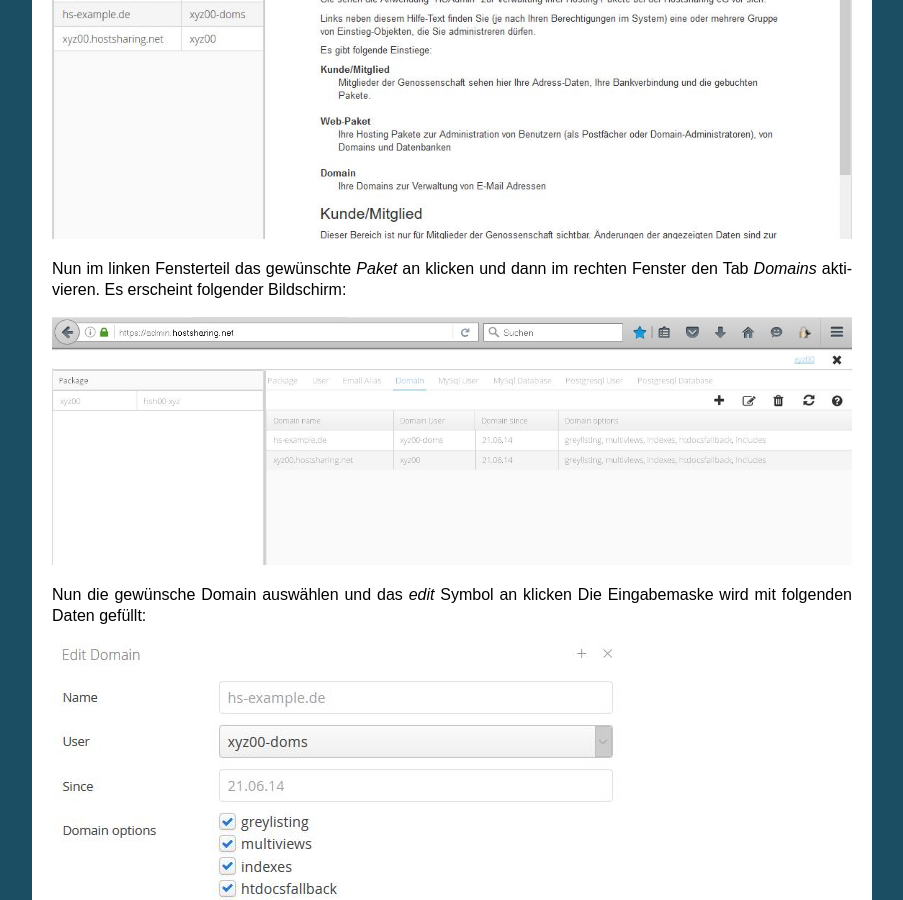
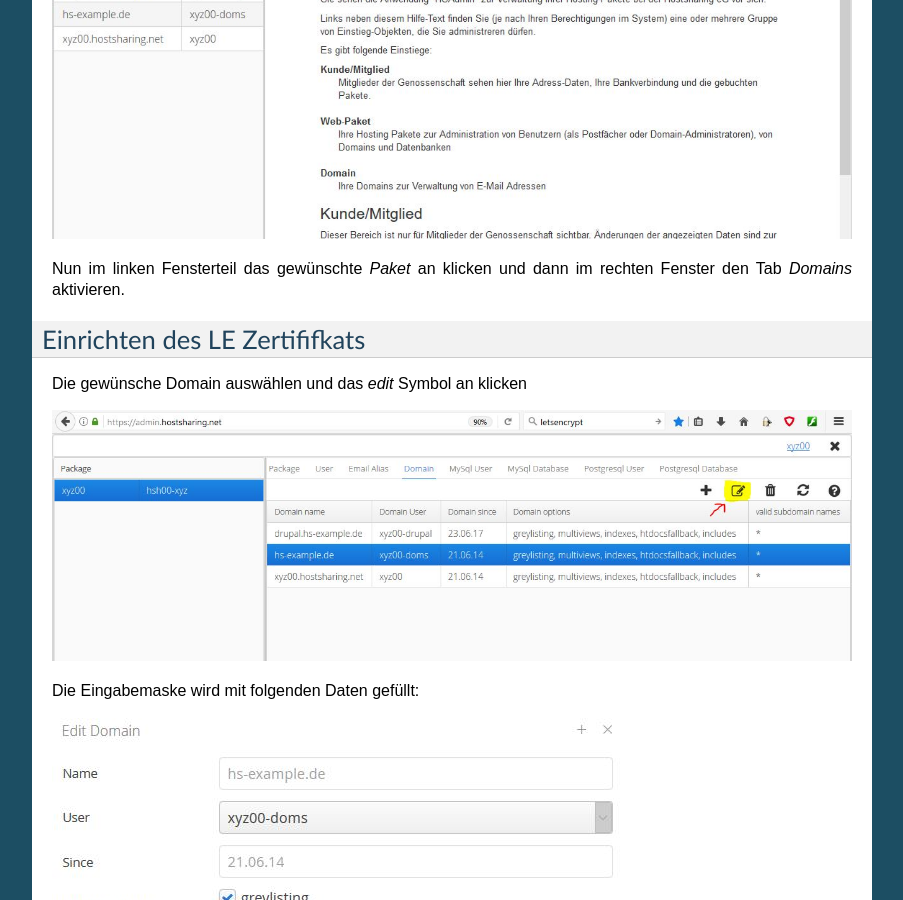
Before and after one commit to hostsharing/hs.docs.users, a Sphinx documentation site: the page built from source/anleitung/letsencrypt.rst, in a window 1280 px wide and 900 px high, scrolled down 915 px. Shown: the whole window, without its empty margins (198-1101 px from the left). Built offline with Sphinx 7.4.7, drawn with Linux system fonts in a browser that asks for light colours; some of the changed text lies outside the part shown.

Commit message:
tipfehler

```diff
--- a/source/anleitung/letsencrypt.rst
+++ b/source/anleitung/letsencrypt.rst
@@ -22,11 +22,15 @@ Für das aktivieren von Let´s Encrypt zunächst im linken Fenster den Reiter Pa
 .. image:: hsadmin-start-pa.jpg
 
 Nun im linken Fensterteil das gewünschte *Paket* an klicken und dann im rechten Fenster den Tab *Domains* aktivieren.
-Es erscheint folgender Bildschirm:
 
-.. image:: hsadmin-domain.jpg
+Einrichten des LE Zertififkats
+------------------------------
 
-Nun die gewünsche Domain auswählen und das *edit* Symbol an klicken
+
+Die gewünsche Domain auswählen und das *edit* Symbol an klicken
+
+.. image:: hsadmin-domain-auswahl.jpg
+
 Die Eingabemaske wird mit folgenden Daten gefüllt:
 
 .. image:: hsadmin-domain-le.jpg
```
Also changed, not shown: other parts of source/anleitung/letsencrypt.rst (+2 -2 lines).
